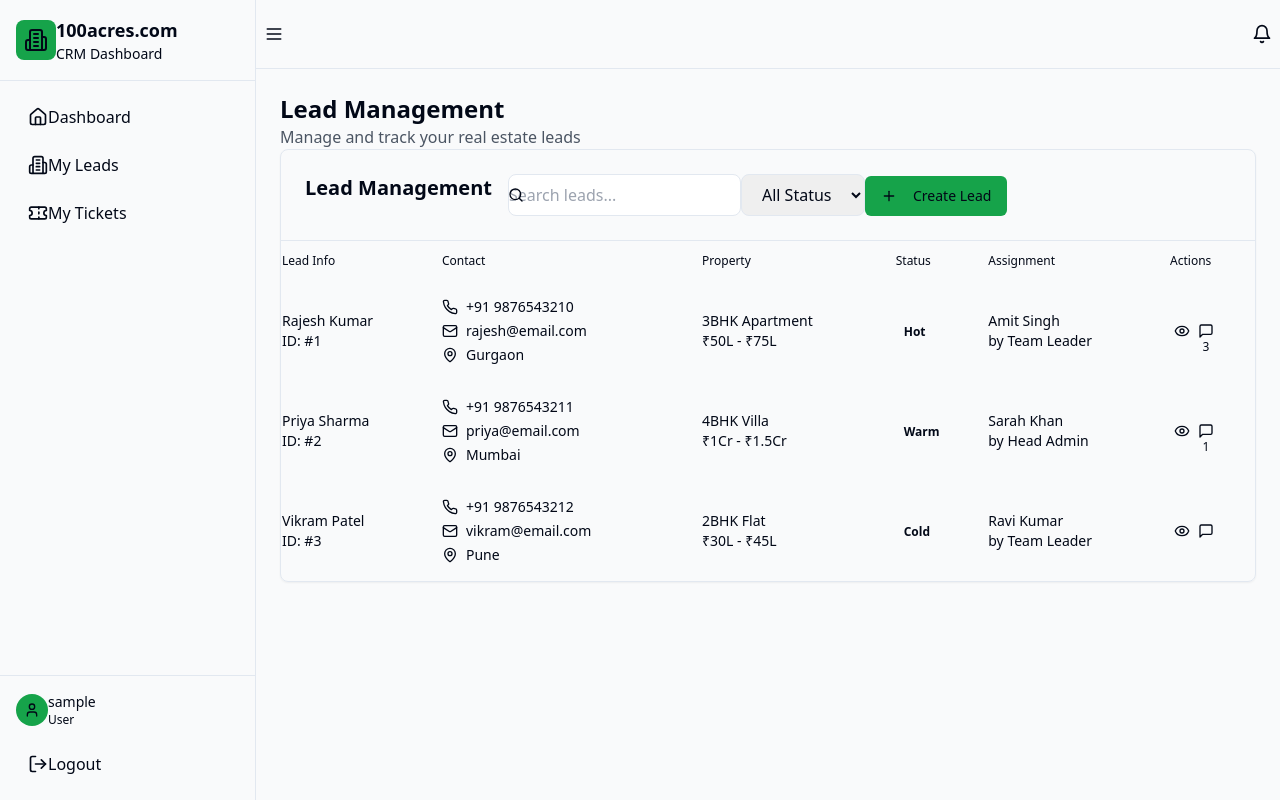
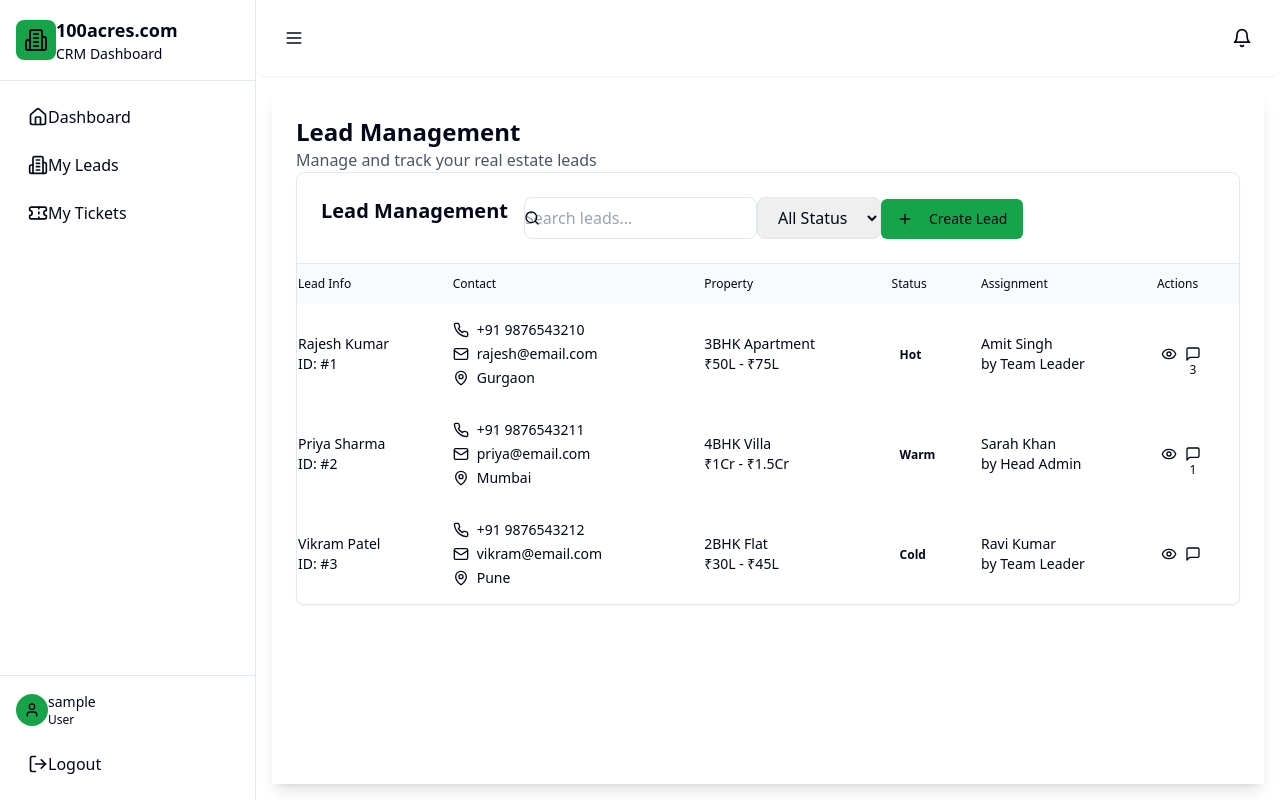
Before and after one commit to web100Acress/acre-flow-crm, a React (Vite) app: page /leads in a window 1280 px wide. Built offline with nearby package versions, Linux system fonts and the light colour scheme; sample sign-in values are in the browser's storage.

Commit message:
feat: Enhance DashboardLayout UI
Modified the DashboardLayout to display content in a more unique, box-like format.

```diff
--- a/src/components/DashboardLayout.jsx
+++ b/src/components/DashboardLayout.jsx
@@ -2,12 +2,13 @@
 import React, { useState } from 'react';
 import { Menu, Bell } from 'lucide-react';
 import Sidebar from './Sidebar';
+import { Card, CardContent } from './ui/card';
 
 const DashboardLayout = ({ children, userRole = 'employee' }) => {
   const [sidebarCollapsed, setSidebarCollapsed] = useState(false);
 
   return (
-    <div className="flex h-screen bg-gray-50">
+    <div className="flex h-screen bg-gradient-to-br from-gray-50 to-gray-100">
       <Sidebar
         userRole={userRole}
         isCollapsed={sidebarCollapsed}
@@ -15,27 +16,46 @@ const DashboardLayout = ({ children, userRole = 'employee' }) => {
       />
 
       <div className="flex-1 flex flex-col overflow-hidden">
-        <header className="bg-white border-b border-gray-200 px-6 py-4">
+        {/* Header with Card Design */}
+        <Card className="m-4 mb-0 shadow-sm border-0 bg-white/70 backdrop-blur-sm">
+          <CardContent className="p-4">
             <div className="flex items-center justify-between">
               <button
                 onClick={() => setSidebarCollapsed(!sidebarCollapsed)}
-              className="p-2 hover:bg-gray-100 rounded-lg transition-colors"
+                className="p-3 hover:bg-gray-100 rounded-xl transition-all duration-200 hover:scale-105"
               >
-              <Menu className="h-5 w-5" />
+                <Menu className="h-5 w-5 text-gray-700" />
               </button>
 
-            <div className="flex items-center space-x-4">
-              <button className="relative p-2 hover:bg-gray-100 rounded-lg transition-colors">
-                <Bell className="h-5 w-5" />
-                <span className="absolute top-1 right-1 bg-red-500 text-white text-xs rounded-full h-2 w-2"></span>
+              <div className="flex items-center space-x-3">
+                <button className="relative p-3 hover:bg-gray-100 rounded-xl transition-all duration-200 hover:scale-105">
+                  <Bell className="h-5 w-5 text-gray-700" />
+                  <span className="absolute top-2 right-2 bg-gradient-to-r from-red-500 to-pink-500 text-white text-xs rounded-full h-2.5 w-2.5 animate-pulse"></span>
                 </button>
               </div>
             </div>
-        </header>
+          </CardContent>
+        </Card>
 
-        <main className="flex-1 overflow-auto p-6">
+        {/* Main Content Area with Card Container */}
+        <div className="flex-1 overflow-hidden p-4 pt-2">
+          <Card className="h-full shadow-lg border-0 bg-white/80 backdrop-blur-sm rounded-2xl overflow-hidden">
+            <CardContent className="p-0 h-full">
+              <div className="h-full overflow-auto">
+                <div className="p-6 space-y-6">
+                  {/* Content Wrapper with Animated Container */}
+                  <div className="animate-fade-in">
                     {children}
-        </main>
+                  </div>
+                </div>
+              </div>
+            </CardContent>
+          </Card>
+        </div>
+
+        {/* Decorative Elements */}
+        <div className="absolute top-0 right-0 w-64 h-64 bg-gradient-to-bl from-blue-100/20 to-transparent rounded-full blur-3xl pointer-events-none"></div>
+        <div className="absolute bottom-0 left-0 w-48 h-48 bg-gradient-to-tr from-purple-100/20 to-transparent rounded-full blur-3xl pointer-events-none"></div>
       </div>
     </div>
   );
```
Lines whose indentation alone changed are shown as unchanged.
